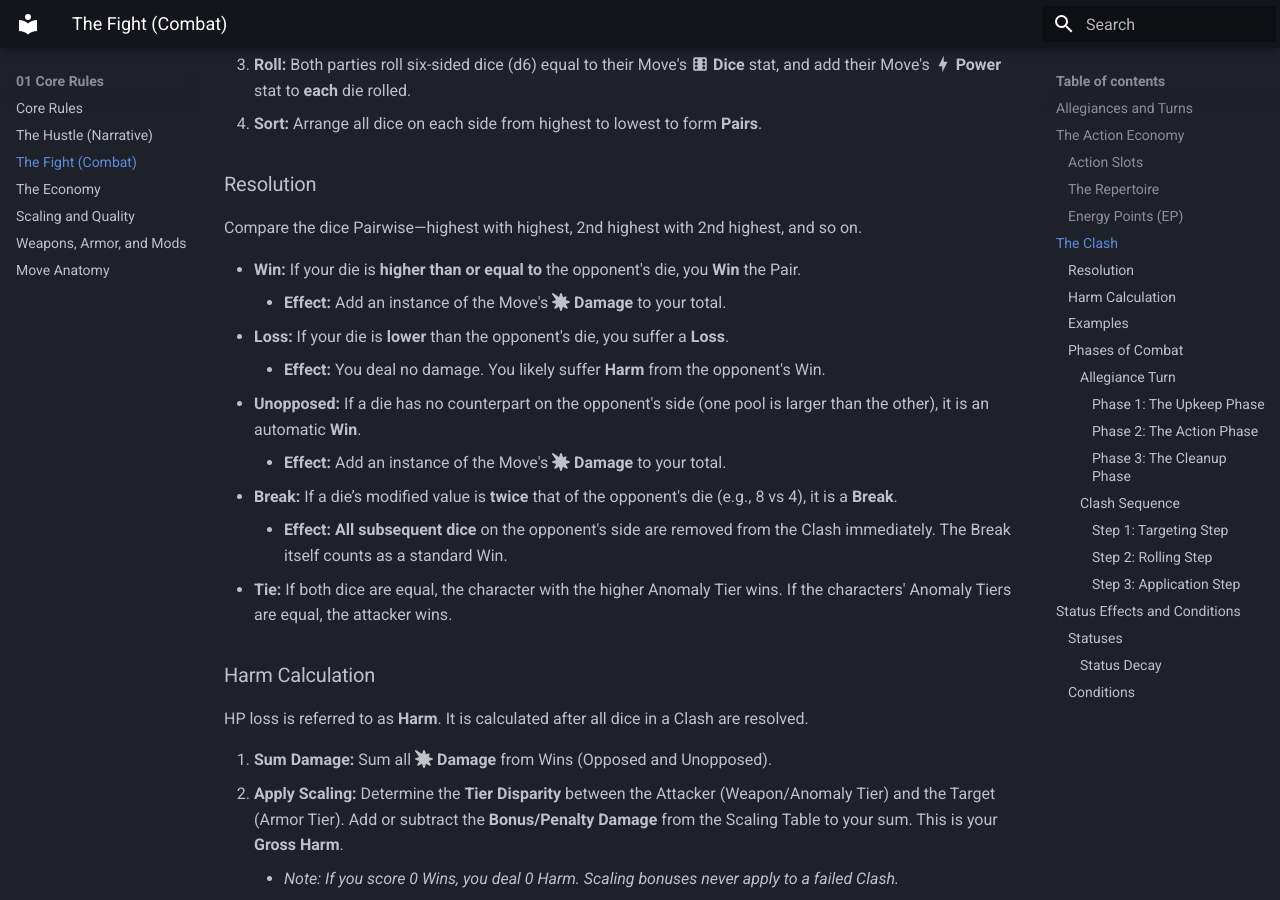
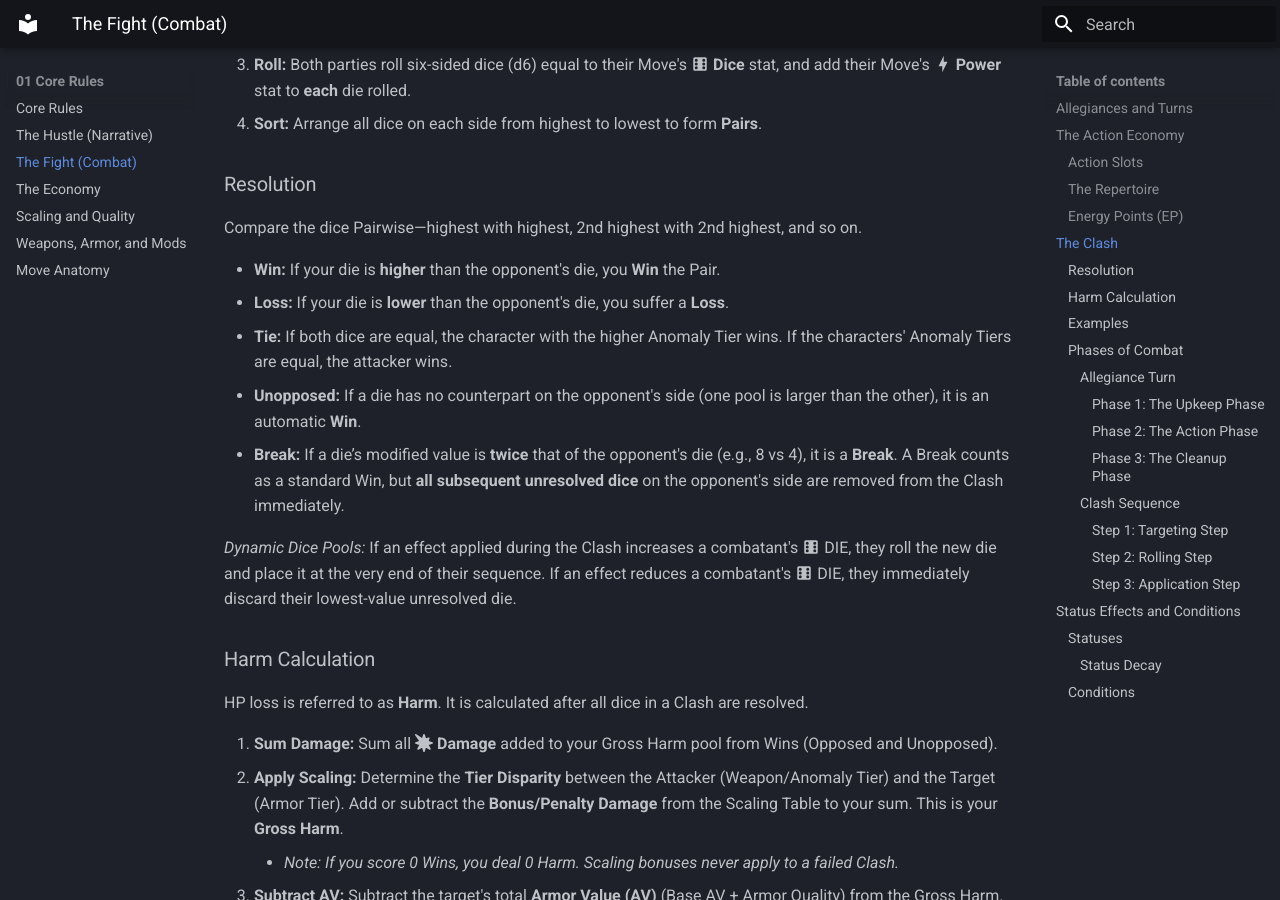
Before and after one commit to Bonfou/LimboRPG, an MkDocs documentation site: the page built from docs/01_Core_Rules/01.2_The_Fight.md, in a window 1280 px wide and 900 px high, scrolled down 1637 px. Built offline with MkDocs 1.6.1 and Material for MkDocs 9.7.7, drawn with Linux system fonts in a browser that asks for light colours; some of the changed text lies outside the part shown.

Commit message:
Edit Move Sequencing

```diff
--- a/docs/01_Core_Rules/01.2_The_Fight.md
+++ b/docs/01_Core_Rules/01.2_The_Fight.md
@@ -41,19 +41,18 @@
 ### Resolution
 Compare the dice Pairwise—highest with highest, 2nd highest with 2nd highest, and so on.
 
-- **Win:** If your die is **higher than or equal to** the opponent's die, you **Win** the Pair.
-    - **Effect:** Add an instance of the Move's :fontawesome-solid-burst: **Damage** to your total.
+- **Win:** If your die is **higher** than the opponent's die, you **Win** the Pair.
 - **Loss:** If your die is **lower** than the opponent's die, you suffer a **Loss**.
-    - **Effect:** You deal no damage. You likely suffer **Harm** from the opponent's Win.
+- **Tie:** If both dice are equal, the character with the higher Anomaly Tier wins. If the characters' Anomaly Tiers are equal, the attacker wins.
 - **Unopposed:** If a die has no counterpart on the opponent's side (one pool is larger than the other), it is an automatic **Win**.
-    - **Effect:** Add an instance of the Move's :fontawesome-solid-burst: **Damage** to your total.
-- **Break:** If a die’s modified value is **twice** that of the opponent's die (e.g., 8 vs 4), it is a **Break**.
-    - **Effect:** **All subsequent dice** on the opponent's side are removed from the Clash immediately. The Break itself counts as a standard Win.
-- **Tie:** If both dice are equal, the character with the higher Anomaly Tier wins. If the characters' Anomaly Tiers are equal, the attacker wins.
+- **Break:** If a die’s modified value is **twice** that of the opponent's die (e.g., 8 vs 4), it is a **Break**. A Break counts as a standard Win, but **all subsequent unresolved dice** on the opponent's side are removed from the Clash immediately.
+
+*Dynamic Dice Pools:* If an effect applied during the Clash increases a combatant's :material-dice-6: DIE, they roll the new die and place it at the very end of their sequence. If an effect reduces a combatant's :material-dice-6: DIE, they immediately discard their lowest-value unresolved die.
+
 ### Harm Calculation
 HP loss is referred to as **Harm**. It is calculated after all dice in a Clash are resolved.
 
-1.  **Sum Damage:** Sum all :fontawesome-solid-burst: **Damage** from Wins (Opposed and Unopposed).
+1.  **Sum Damage:** Sum all :fontawesome-solid-burst: **Damage** added to your Gross Harm pool from Wins (Opposed and Unopposed).
 2.  **Apply Scaling:** Determine the **Tier Disparity** between the Attacker (Weapon/Anomaly Tier) and the Target (Armor Tier). Add or subtract the **Bonus/Penalty Damage** from the Scaling Table to your sum. This is your **Gross Harm**.
     - *Note: If you score 0 Wins, you deal 0 Harm. Scaling bonuses never apply to a failed Clash.*
 3.  **Subtract AV:** Subtract the target's total **Armor Value (AV)** (Base AV + Armor Quality) from the Gross Harm.
@@ -122,13 +121,17 @@
 - **2.2 Manipulation:** all dice manipulation abilities happen (re-rolls, changing values, etc.)
 - **2.3 Power Addition:** Power (:material-lightning-bolt: PWR) is added to each.
 - **2.4 Arrangement:** All dice on each side are arranged from highest to lowest and paired off.
-- **2.5 Calculation:** Pairs are evaluated one by one from highest to lowest. If a Break occurs, all subsequent dice on the opposing side are removed before they can be evaluated. Each Win adds an instance of the Move's Harm to its target's Harm Pool.
+- **2.5 Calculation:** Pairs are evaluated one by one sequentially from highest to lowest. For each Pair, follow these steps in order:
+    1. **Compare:** Determine if the Pair results in a Win, Loss, or Break.
+    2. **Win/Loss Effects:** Resolve any "On Win" or "On Loss" effects triggered by this Pair (such as changing stats, applying statuses, or generating EP).
+    3. **Break Effects:** If the Pair resulted in a Break, remove all subsequent unresolved dice on the opposing side, then resolve any "On Break" effects.
+    4. **Damage Pool:** Add the Move's :fontawesome-solid-burst: **Damage** to your Gross Harm pool (to be applied in Step 3).
 ##### Step 3: Application Step
 The following occur in order:
 
 - **3.1 Gross Harm Modification:** The Harm Pool (Gross Harm) is modified by AV, Anomaly Tier scaling (if Gross Harm from Wins is greater than 0), and any reductions/additions. Multipliers are added from highest to lowest, with positive multipliers being applied first.
 - **3.2 Net Harm Application:** The finalized Harm Pool (Net Harm) is subtracted from each target's HP.
-- **3.3 Keyword and Status Application:** All status effects inflicted by the Move are applied. All "On Win," "On Break," and "On Loss" triggers are applied.
+- **3.3 Final Resolution:** The Clash officially ends. Any "After Clash" effects trigger.
 
 
 ---
```
